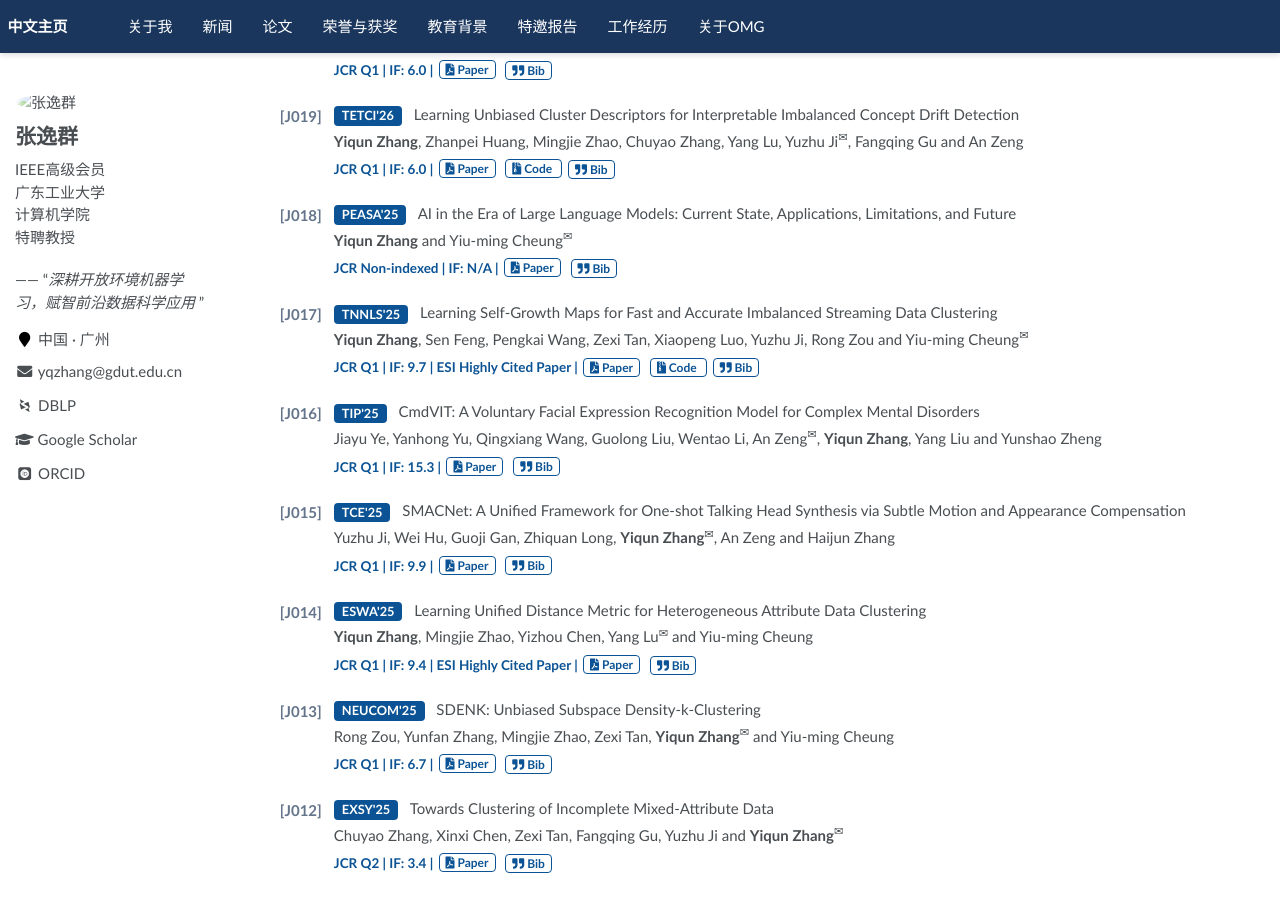
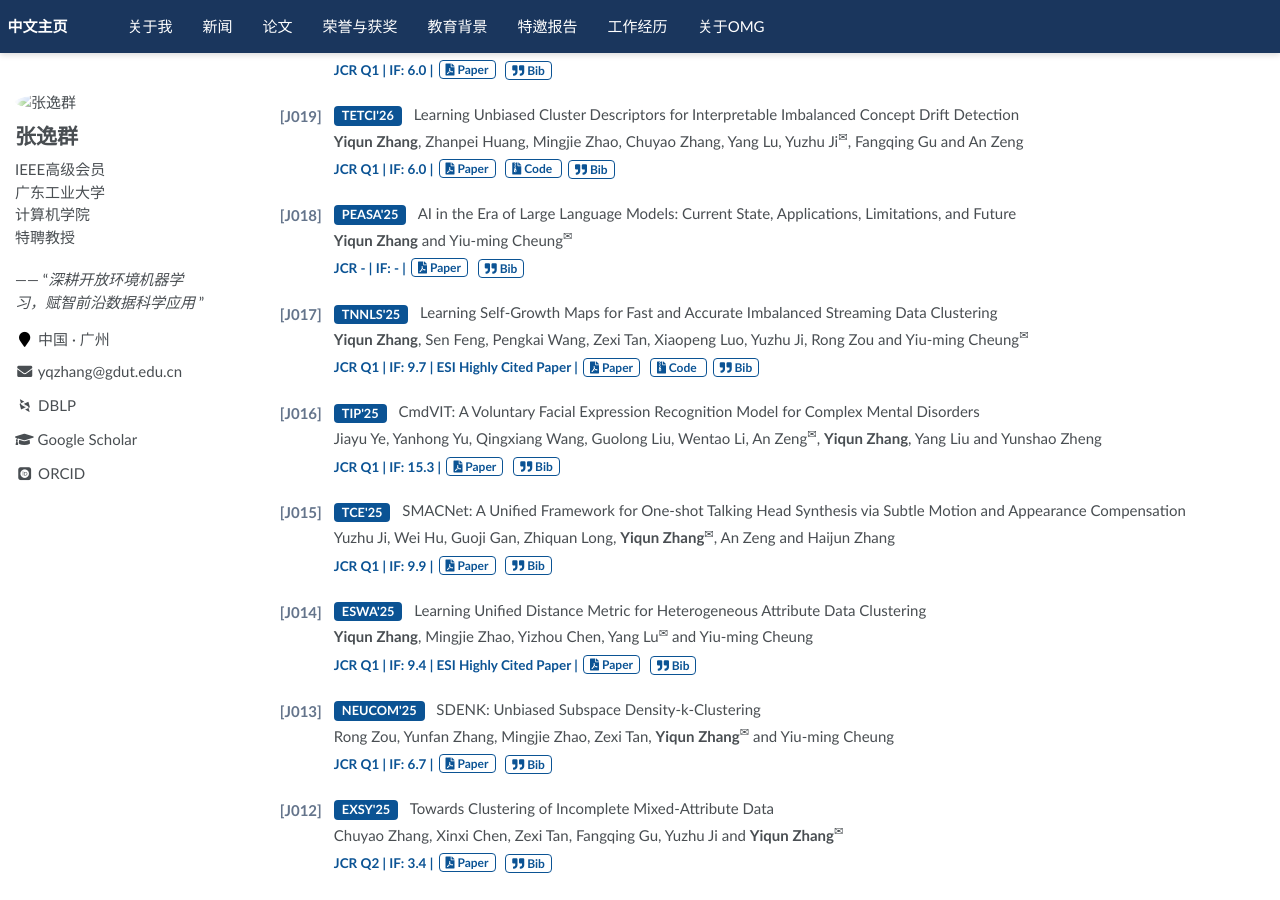
Before and after one commit to yqzhang-Zz/zh-publications, a Jekyll site: the page built from _pages/about.md, in a window 1280 px wide and 900 px high, scrolled down 987 px. Built offline with Jekyll 4.4.1, drawn with Linux system fonts in a browser that asks for light colours; some web fonts are replaced; a script that is not in the unit is left out; comment, search, counter and statistics services are not loaded.

Commit message:
Update journal_meta.yml

```diff
--- a/_data/journal_meta.yml
+++ b/_data/journal_meta.yml
@@ -81,6 +81,6 @@ ISCLS:
   cas: "2区"
 
 Other:
-  if: "N/A"
-  jcr: "Non-indexed"
-  cas: "Non-indexed"
+  if: "-"
+  jcr: "-"
+  cas: "-"
```
